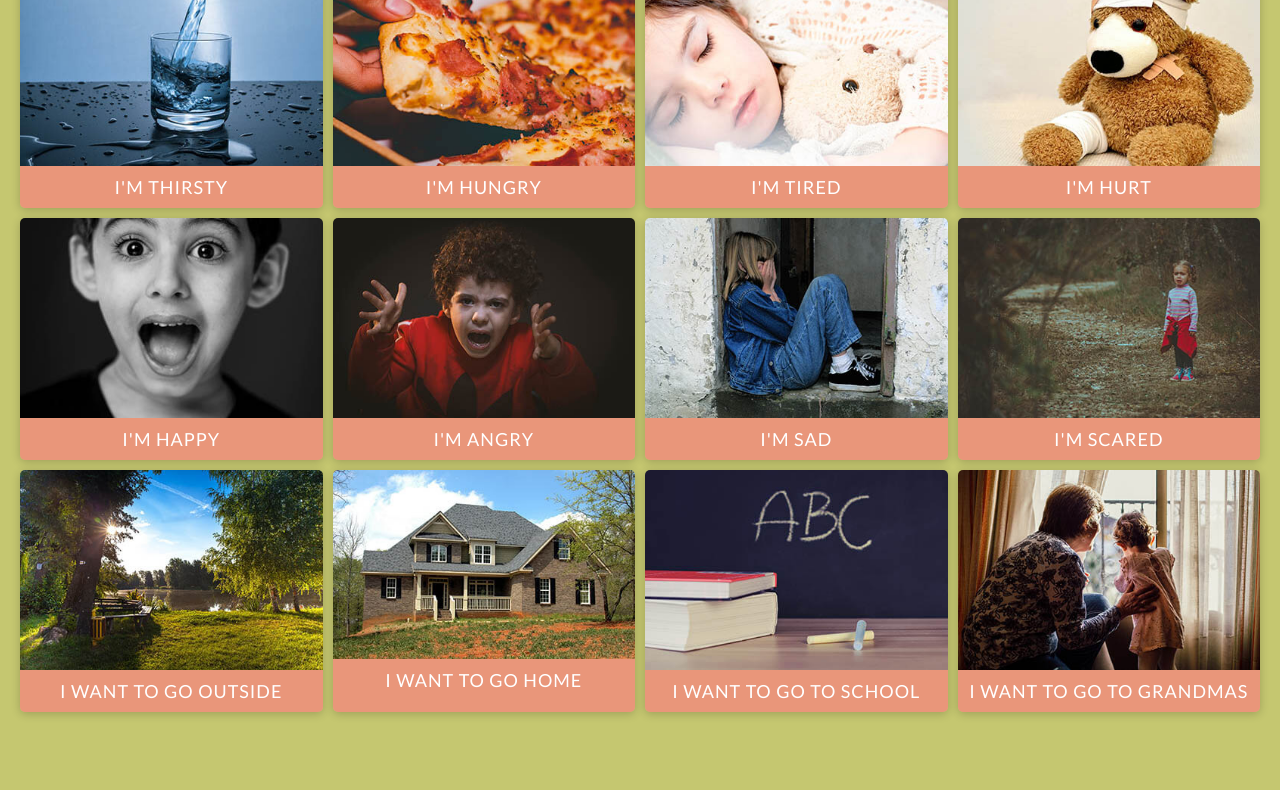
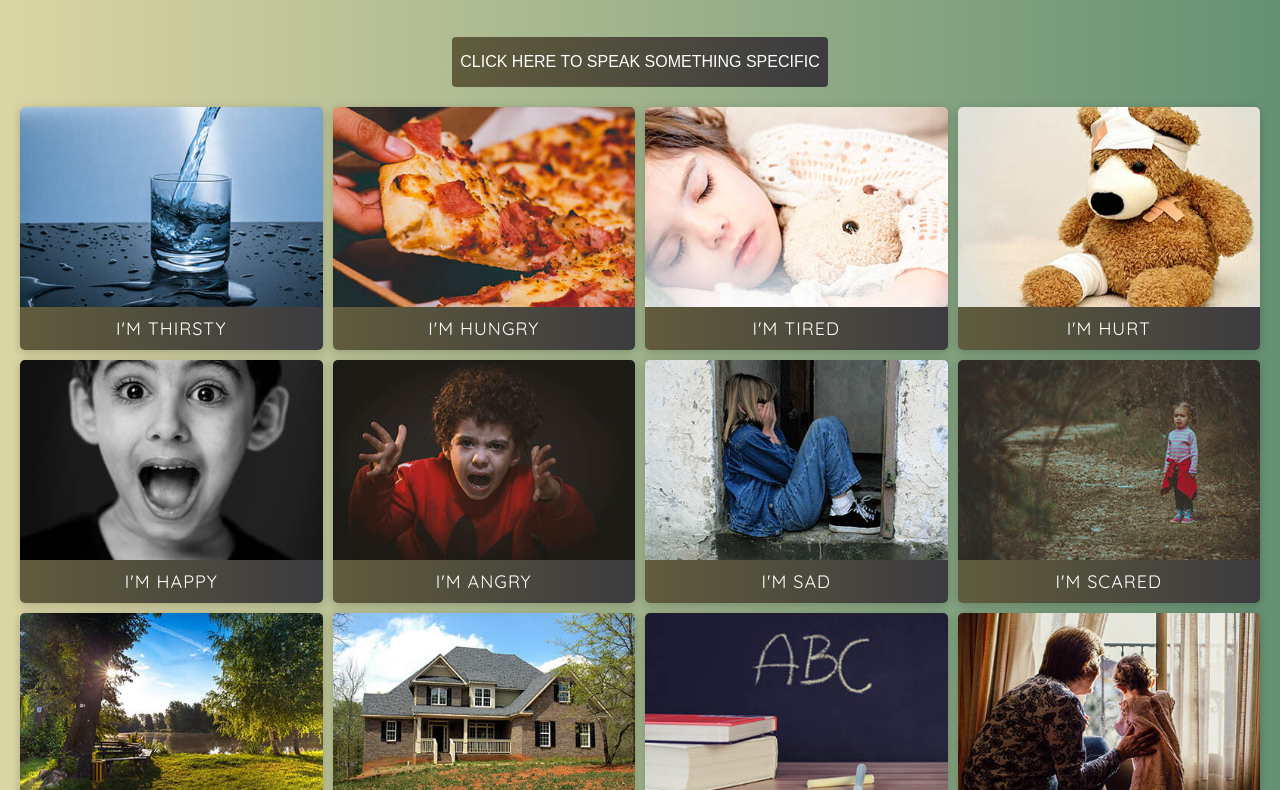
Before and after one commit to ayush-jaipuriar/Helper-for-Mute-People, a plain HTML site: page index.html in a window 1280 px wide. Shown: the part 190-980 px from the top of the page. Before the commit the page ends 922 px from the top, so only its background shows below. Drawn offline with Linux system fonts and the light colour scheme.

Commit message:
Made some UI improvements

```diff
--- a/index.html
+++ b/index.html
@@ -1,11 +1,14 @@
 <!DOCTYPE html>
 <html lang="en">
-
   <head>
     <meta charset="UTF-8" />
     <meta name="viewport" content="width=device-width, initial-scale=1.0" />
     <meta http-equiv="X-UA-Compatible" content="ie=edge" />
     <link rel="stylesheet" href="style.css" />
+    <link
+      href="https://fonts.googleapis.com/css?family=Varela+Round&display=swap"
+      rel="stylesheet"
+    />
     <title>Speech Text Reader</title>
   </head>
 
@@ -13,11 +16,11 @@
     <div class="container">
       <h1>Speech Synthesizer For Autistic People</h1>
       <button id="toggle" class="btn btn-toggle">
-      Toggle Text Box
+        Click Here to Speak Something Specific
       </button>
       <div id="text-box" class="text-box">
         <div id="close" class="close">X</div>
-      <h3>Choose Voice</h3>
+        <h3>CHOOSE VOICE</h3>
         <select id="voices"></select>
         <textarea id="text" placeholder="Enter text to read..."></textarea>
         <button class="btn" id="read">Read Text</button>
@@ -27,5 +30,4 @@
 
     <script src="script.js"></script>
   </body>
-
 </html>
--- a/style.css
+++ b/style.css
@@ -1,18 +1,30 @@
-@import url('https://fonts.googleapis.com/css?family=Lato');
+@import url("https://fonts.googleapis.com/css?family=Lato");
+@import url("https://fonts.googleapis.com/css?family=Quicksand&display=swap");
+@import url('https://fonts.googleapis.com/css?family=Lobster&display=swap');
 
 * {
   box-sizing: border-box;
 }
 
 body {
-  background: #c5c770;
-  font-family: 'Lato', sans-serif;
+  background: #649173;
+  /* fallback for old browsers */
+  background: -webkit-linear-gradient(to right, #dbd5a4, #649173);
+  /* Chrome 10-25, Safari 5.1-6 */
+  background: linear-gradient(to right, #dbd5a4, #649173);
+  /* W3C, IE 10+/ Edge, Firefox 16+, Chrome 26+, Opera 12+, Safari 7+ */
+
+  font-family: "Quicksand", sans-serif;
   min-height: 100vh;
   margin: 0;
 }
 
 h1 {
   text-align: center;
+  font-family: 'Lobster',
+  cursive;
+  font-size: 5rem;
+
 }
 
 .container {
@@ -25,7 +37,13 @@ h1 {
   background-color: darksalmon;
   border: 0;
   border-radius: 4px;
-  color: #fff;
+  background: #649173;
+  /* fallback for old browsers */
+  background: -webkit-linear-gradient(to right, #dbd5a4, #649173);
+  /* Chrome 10-25, Safari 5.1-6 */
+  background: linear-gradient(to right, #dbd5a4, #649173);
+  /* W3C, IE 10+/ Edge, Firefox 16+, Chrome 26+, Opera 12+, Safari 7+ */
+
   font-size: 16px;
   padding: 8px;
 }
@@ -40,18 +58,38 @@ select:focus {
 }
 
 .btn-toggle {
+  background: #3c3b3f;
+  /* fallback for old browsers */
+  background: -webkit-linear-gradient(to right, #605c3c, #3c3b3f);
+  /* Chrome 10-25, Safari 5.1-6 */
+  background: linear-gradient(to right, #605c3c, #3c3b3f);
+  /* W3C, IE 10+/ Edge, Firefox 16+, Chrome 26+, Opera 12+, Safari 7+ */
+
   display: block;
   margin: auto;
   margin-bottom: 20px;
+
+  padding-top: 1rem;
+  padding-bottom: 1rem;
+  text-transform: uppercase;
+  font-size: 1rem;
+  color: white;
 }
 
 .text-box {
+  background: #159957;
+  /* fallback for old browsers */
+  background: -webkit-linear-gradient(to right, #155799, #159957);
+  /* Chrome 10-25, Safari 5.1-6 */
+  background: linear-gradient(to right, #155799, #159957);
+  /* W3C, IE 10+/ Edge, Firefox 16+, Chrome 26+, Opera 12+, Safari 7+ */
+
   width: 70%;
   position: absolute;
   top: 30%;
   left: 50%;
   transform: translate(-50%, -800px);
-  background-color: #333;
+
   color: #fff;
   padding: 20px;
   border-radius: 5px;
@@ -62,10 +100,14 @@ select:focus {
   transform: translate(-50%, 0);
 }
 
+#text {
+  font-family: "Quicksand",
+  sans-serif;
+}
+
 .text-box select {
-  background-color: darksalmon;
   border: 0;
-  color: #fff;
+  color: darkblue
   font-size: 12px;
   height: 30px;
   width: 100%;
@@ -118,7 +160,13 @@ main {
 }
 
 .box .info {
-  background-color: darksalmon;
+  background: #3c3b3f;
+  /* fallback for old browsers */
+  background: -webkit-linear-gradient(to right, #605c3c, #3c3b3f);
+  /* Chrome 10-25, Safari 5.1-6 */
+  background: linear-gradient(to right, #605c3c, #3c3b3f);
+  /* W3C, IE 10+/ Edge, Firefox 16+, Chrome 26+, Opera 12+, Safari 7+ */
+
   color: #fff;
   font-size: 18px;
   letter-spacing: 1px;
```
Lines whose indentation alone changed are shown as unchanged.
